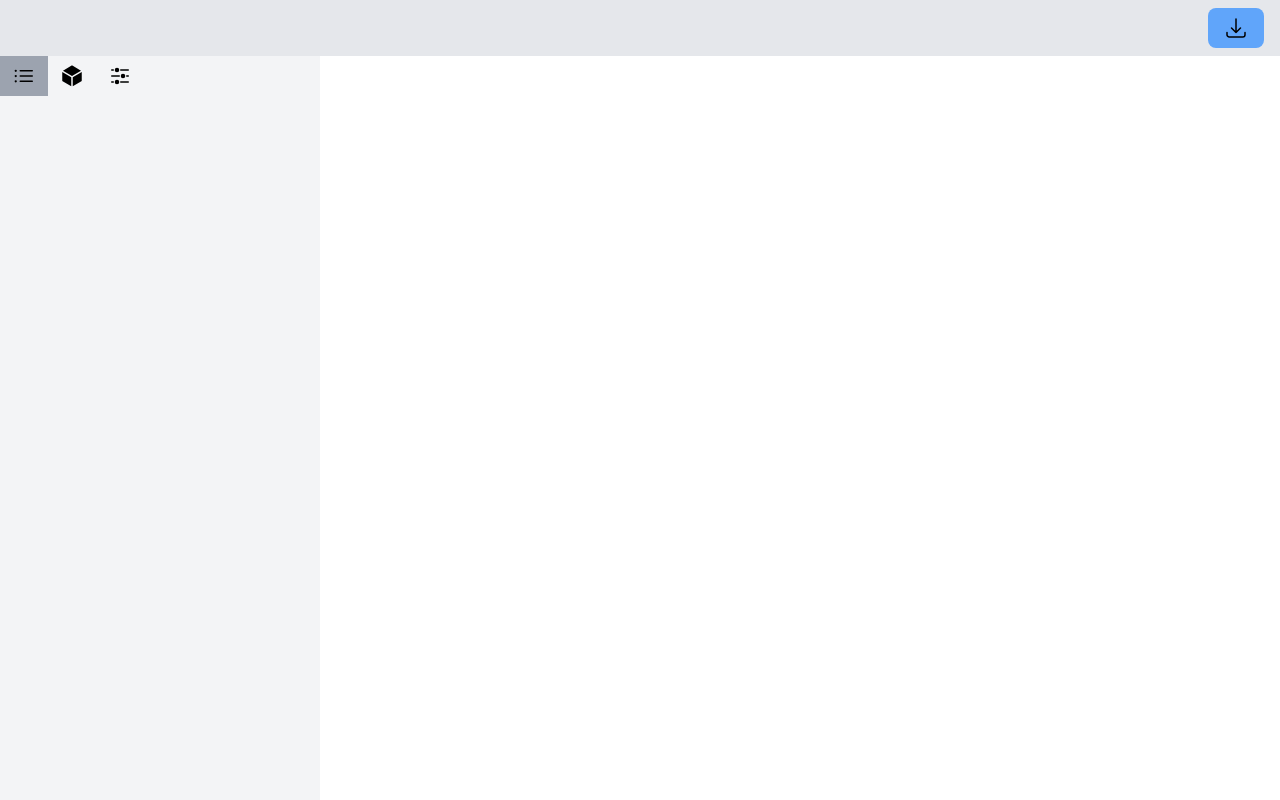
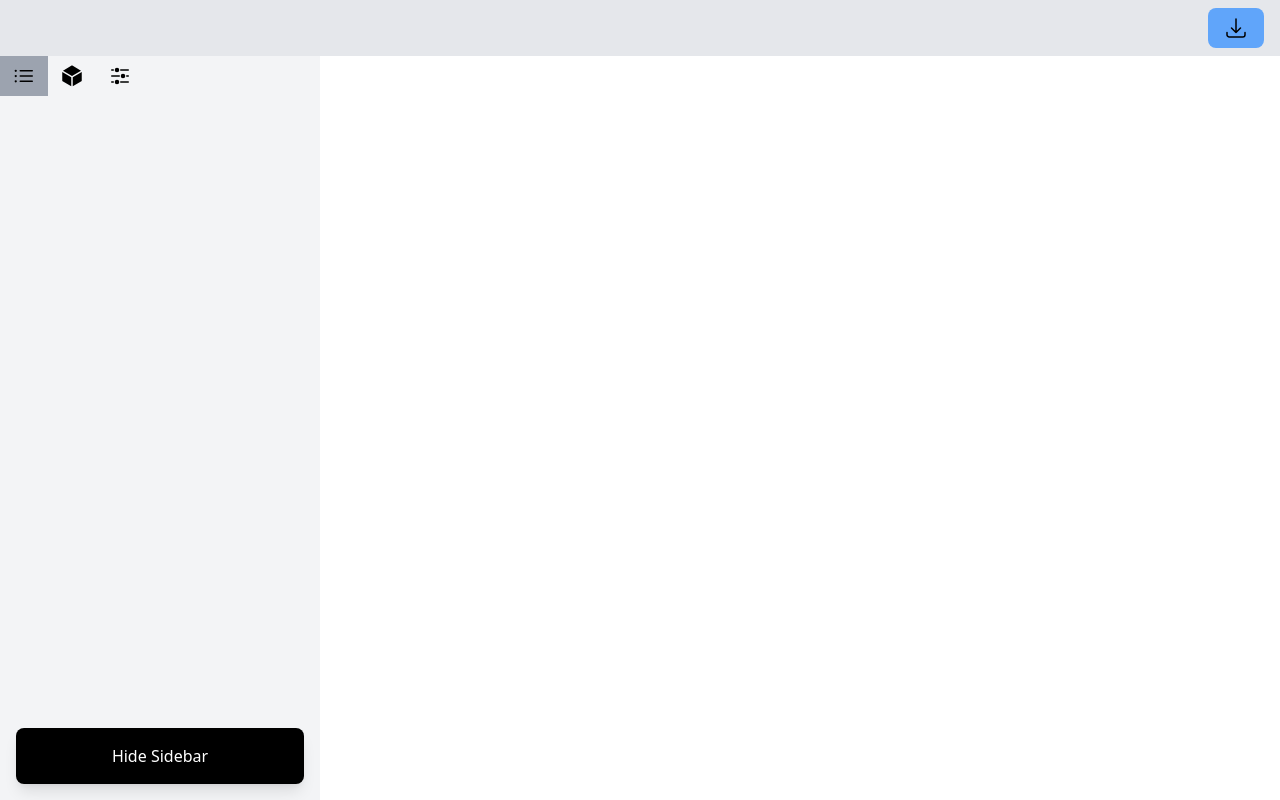
Before and after one commit to cs472-team6/cs472-team6, a React (Vite) app: page / in a window 1280 px wide. Both pictures are taken after a click on the button 24 px from the left and 76 px from the top of the page. Built offline with nearby package versions, Linux system fonts and the light colour scheme; a web font is replaced by a local one.

Commit message:
Toggle SideBar
This adds a button to toggle the sidebar. Once toggled off, clicking the on of the icons will reopen the sidebar.

```diff
--- a/src/components/PageOptionsTab/PageOptionsTab.jsx
+++ b/src/components/PageOptionsTab/PageOptionsTab.jsx
@@ -10,7 +10,7 @@ export default function PageOptionsTab(){
     }
 
     return (
-        <div className="flex-1 pl-2 font-secondary">
+        <div className="flex-1 overflow-auto pl-2 font-secondary">
             <label className="block">Title:</label>
             <input className="block mb-3 p-2 rounded-lg" type="text" name="title" value={pageOptions.title} onChange={handleChange} />
             <label className="block">Icon:</label>
--- a/src/components/SidePanel/SidePanel.jsx
+++ b/src/components/SidePanel/SidePanel.jsx
@@ -1,4 +1,4 @@
-import { SidePanelState } from "../../state"
+import { SidePanelState, SidePanelVisibility } from "../../state"
 import { Tabs } from "../../utils/utils"
 import ComponentOptionsTab from "../ComponentOptionsTab/ComponentOptionsTab"
 import ComponentsListTab from "../ComponentsListTab/ComponentsListTab"
@@ -20,14 +20,19 @@ const tabs = [
         name: Tabs.PageOptionsTab,
         icon: "adjustments-horizontal",
         panel: PageOptionsTab
-    },
+    }
 ]
 
 function TabButton({icon, selected, selectTab}) {
+    let setVisibility = SidePanelVisibility((state) => state.setVisibility);
+
     return (
         <button
             className={`py-2 px-3 ${selected ? 'bg-gray-400' : 'hover:bg-gray-300'}`}
-            onClick={selectTab}
+            onClick={() => {
+                selectTab();
+                setVisibility(true);
+            }}
         >
             <Icon name={icon}/>
         </button>
@@ -38,13 +43,21 @@ export default function SidePanel() {
     let activeTab = SidePanelState((state) => state.activeTab);
     let setTab = SidePanelState((state) => state.setTab);
     let ActivePanel = tabs.filter((tab) => tab.name === activeTab)[0].panel;
+    let isVisible = SidePanelVisibility((state) => state.isVisible);
+    let setVisibility = SidePanelVisibility((state) => state.setVisibility);
+
     return (
-        <div className="w-80 bg-gray-100 flex flex-col">
+        <div className={`${ isVisible ? "w-80" : "w-12" } duration-500 bg-gray-100 flex flex-col relative`}>
             {/* Tab Button Container */}
             <div>
                 {tabs.map((tab) => <TabButton key={tab.name} icon={tab.icon} selected={activeTab === tab.name} selectTab={() => setTab(tab.name)}/>)}
             </div>
-            <ActivePanel />
+            <div className={`${ isVisible ? "visble" : "invisible" }`}>
+                <ActivePanel />
+            </div>
+            <button onClick={() => setVisibility(false)} className={`${ isVisible ? "visble" : "invisible" } p-4 absolute inset-x-0 bottom-0 flex items-center justify-center bg-black text-white shadow-lg rounded-lg m-4`}>
+                Hide Sidebar
+            </button>
         </div>
     )
 }
--- a/src/state.js
+++ b/src/state.js
@@ -5,6 +5,11 @@ import { Direction, Tabs } from './utils/utils';
 export const SidePanelState = create((set) => ({
     activeTab: Tabs.ComponentOptionsTab,
     setTab: (newTab) => set({activeTab: newTab})
+}))
+
+export const SidePanelVisibility = create((set) => ({
+    isVisible: false,
+    setVisibility: (isVisible) => set(() => ({ isVisible: isVisible }))
 }))
 
 export const PageState = create((set) => ({
```
